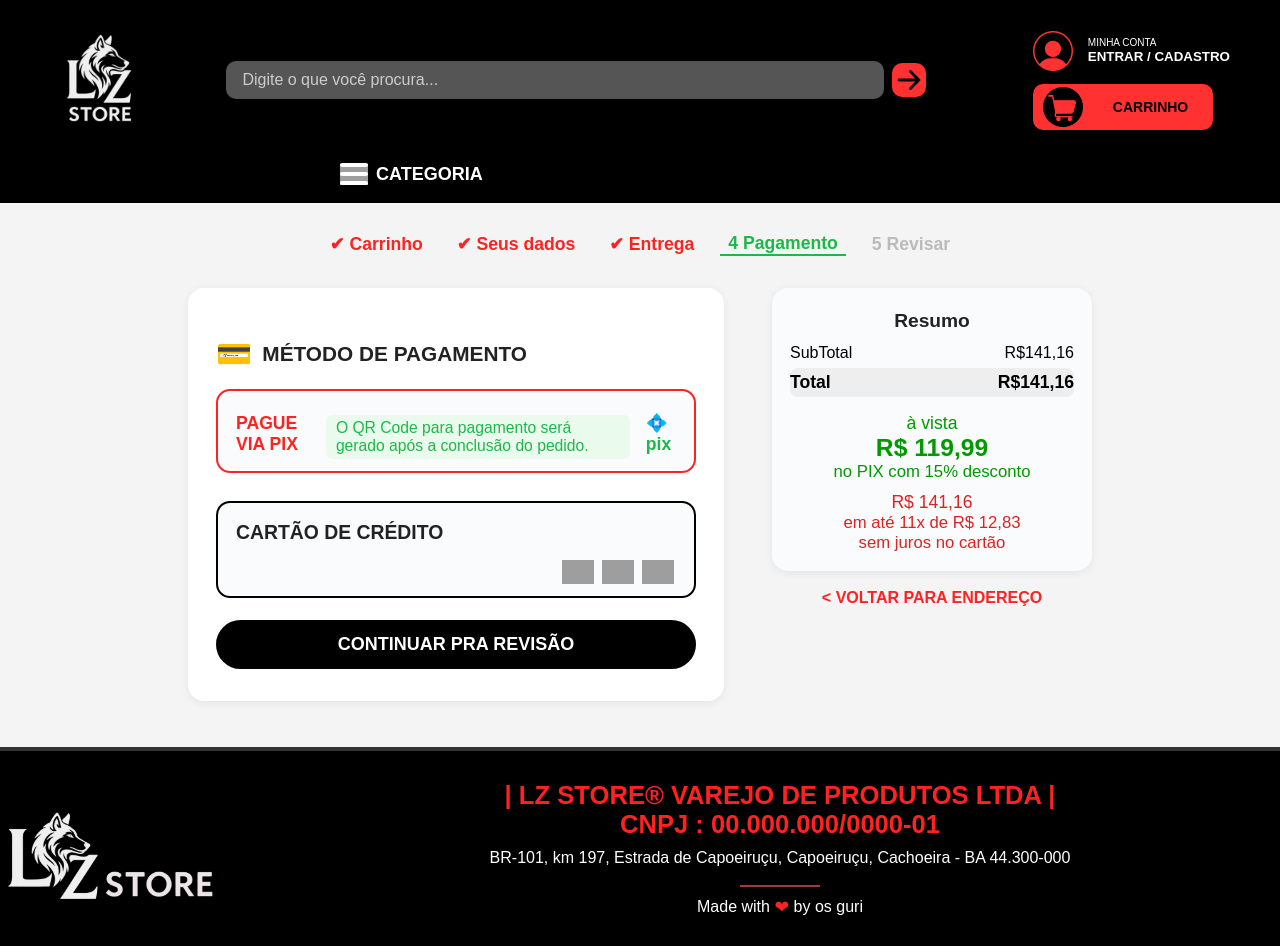
After one commit to Midaxs/Loja_Lz_Store, a PHP site: page /pagamento.php in a window 1280 px wide. The commit adds this page. Run offline with PHP 8.4, Linux system fonts and the light colour scheme; grey boxes are pictures that could not be loaded.

Commit message:
continuação do carrinho

```diff
--- a/carrinho.php
+++ b/carrinho.php
@@ -121,7 +121,7 @@ $total = 0;
                 </div>
             </div>
             <?php if (!empty($carrinho)): ?>
-            <form action="finalizar_compra.php" method="post">
+            <form action="dados.php" method="post">
                 <button class="cart-finalizar" type="submit"><span>🛒</span> FINALIZAR PEDIDO</button>
             </form>
             <?php endif; ?>
--- /dev/null
+++ b/pagamento.css
@@ -0,0 +1,240 @@
+body {
+    background: #f6f7fa;
+    font-family: 'Segoe UI', Arial, sans-serif;
+    margin: 0;
+    padding: 0;
+}
+.pagamento-container {
+    max-width: 1200px;
+    margin: 30px auto;
+    padding: 0 12px;
+}
+.pagamento-etapas {
+    display: flex;
+    gap: 18px;
+    justify-content: center;
+    align-items: center;
+    margin-bottom: 32px;
+    font-size: 1.1em;
+}
+.etapa {
+    color: #bbb;
+    font-weight: bold;
+    padding: 0 8px;
+    position: relative;
+}
+.etapa.ativa {
+    color: #1db84a;
+    border-bottom: 2px solid #1db84a;
+}
+.etapa.concluida {
+    color: #ff2222;
+}
+.pagamento-main {
+    display: flex;
+    gap: 48px;
+    align-items: flex-start;
+    flex-wrap: wrap;
+    justify-content: center;
+}
+.pagamento-form {
+    background: #fff;
+    border-radius: 16px;
+    box-shadow: 0 2px 8px #0001;
+    padding: 32px 28px;
+    min-width: 340px;
+    max-width: 480px;
+    flex: 2;
+}
+.pagamento-titulo {
+    font-size: 1.3em;
+    font-weight: bold;
+    margin-bottom: 18px;
+    display: flex;
+    align-items: center;
+    gap: 10px;
+    color: #222;
+}
+.icon-pagamento {
+    font-size: 1.4em;
+    color: #ff2222;
+}
+.pagamento-metodos {
+    display: flex;
+    flex-direction: column;
+    gap: 18px;
+    margin-bottom: 22px;
+}
+.pagamento-metodo {
+    background: #fafbfc;
+    border: 2px solid #000; /* preto */
+    border-radius: 14px;
+    padding: 18px 18px 12px 18px;
+    display: flex;
+    align-items: center;
+    gap: 16px;
+    cursor: pointer;
+    position: relative;
+    transition: border 0.2s;
+}
+.pagamento-metodo:has(input[type="radio"]:checked) {
+    border-color: #ff2222 !important;
+}
+.pagamento-metodo input[type="radio"] {
+    opacity: 0;
+    width: 0;
+    height: 0;
+    position: absolute;
+    pointer-events: none;
+}
+.pagamento-metodo.pix,
+.pagamento-metodo.cartao {
+    border-color: #000; /* preto */
+}
+.pagamento-metodo-icone {
+    margin-left: auto;
+    font-size: 1.2em;
+    display: flex;
+    align-items: center;
+    gap: 6px;
+}
+.pix-icone {
+    color: #1db84a;
+    font-weight: bold;
+    font-size: 1.1em;
+}
+.cartao-icone img {
+    height: 24px;
+    margin-right: 2px;
+}
+.pagamento-metodo-nome {
+    font-weight: bold;
+    color: #ff2222;
+    font-size: 1.1em;
+}
+.pagamento-metodo.cartao .pagamento-metodo-nome {
+    color: #222;
+}
+.pagamento-metodo-desc {
+    font-size: 0.98em;
+    color: #1db84a;
+    background: #eafbee;
+    border-radius: 6px;
+    padding: 4px 10px;
+    margin-left: 0;
+    margin-top: 6px;
+    margin-bottom: 0;
+    display: inline-block;
+}
+.pagamento-btn {
+    width: 100%;
+    padding: 14px 0;
+    background: #000; /* preto */
+    color: #fff;
+    border: none;
+    border-radius: 28px;
+    font-size: 18px;
+    font-weight: bold;
+    cursor: pointer;
+    margin-top: 10px;
+    transition: background 0.2s;
+    display: block;
+}
+.pagamento-btn:hover {
+    background: #222;
+}
+.pagamento-resumo {
+    flex: 1;
+    min-width: 270px;
+    max-width: 320px;
+}
+.resumo-card {
+    background: #fafbfc;
+    border-radius: 16px;
+    box-shadow: 0 2px 8px #0001;
+    padding: 22px 18px 18px 18px;
+    margin-bottom: 18px;
+}
+.resumo-titulo {
+    font-size: 1.2em;
+    font-weight: bold;
+    margin-bottom: 12px;
+    color: #222;
+    text-align: center;
+}
+.resumo-row {
+    display: flex;
+    justify-content: space-between;
+    font-size: 1em;
+    margin-bottom: 6px;
+}
+.resumo-row.total {
+    font-weight: bold;
+    font-size: 1.1em;
+    background: #eee;
+    border-radius: 8px;
+    padding: 4px 0;
+}
+.resumo-pagamento {
+    margin-top: 16px;
+    text-align: center;
+}
+.avista {
+    color: #009900;
+    font-size: 1.1em;
+    margin-bottom: 6px;
+}
+.preco-pix {
+    font-size: 1.4em;
+    font-weight: bold;
+    color: #009900;
+}
+.pix-desc {
+    font-size: 0.95em;
+    color: #009900;
+}
+.cartao {
+    color: #d22;
+    font-size: 1.1em;
+    margin-top: 10px;
+}
+.cartao-desc {
+    font-size: 0.95em;
+    color: #d22;
+}
+.voltar-endereco {
+    display: block;
+    color: #ff2222;
+    font-size: 1em;
+    margin-top: 18px;
+    text-decoration: none;
+    font-weight: bold;
+    text-align: center;
+}
+.voltar-endereco:hover {
+    text-decoration: underline;
+}
+.cartao-fields {
+    display: none;
+    width: 100%;
+    margin-top: 18px;
+}
+.pagamento-metodo.cartao {
+    flex-direction: column;
+    align-items: flex-start;
+}
+@media (max-width: 900px) {
+    .pagamento-main {
+        flex-direction: column;
+        gap: 24px;
+        align-items: center;
+        justify-content: center;
+    }
+    .pagamento-form, .pagamento-resumo {
+        max-width: 100%;
+        min-width: unset;
+    }
+    .pagamento-form {
+        padding: 18px 8px;
+    }
+}
--- /dev/null
+++ b/pagamento.php
@@ -0,0 +1,77 @@
+<link rel="stylesheet" href="pagamento.css">
+<?php include 'header/header.php'; ?>
+<div class="pagamento-container">
+    <div class="pagamento-etapas">
+        <span class="etapa concluida">✔ Carrinho</span>
+        <span class="etapa concluida">✔ Seus dados</span>
+        <span class="etapa concluida">✔ Entrega</span>
+        <span class="etapa ativa">4 Pagamento</span>
+        <span class="etapa">5 Revisar</span>
+    </div>
+    <div class="pagamento-main">
+        <form class="pagamento-form">
+            <h2 class="pagamento-titulo"><span class="icon-pagamento">💳</span> MÉTODO DE PAGAMENTO</h2>
+            <div class="pagamento-metodos">
+                <label class="pagamento-metodo pix ativo">
+                    <input type="radio" name="metodo" value="pix" checked>
+                    <span class="pagamento-metodo-nome">PAGUE VIA PIX</span>
+                    <span class="pagamento-metodo-desc">O QR Code para pagamento será gerado após a conclusão do pedido.</span>
+                    <span class="pagamento-metodo-icone pix-icone">💠 pix</span>
+                </label>
+                <label class="pagamento-metodo cartao">
+                    <input type="radio" name="metodo" value="cartao">
+                    <span class="pagamento-metodo-nome">CARTÃO DE CRÉDITO</span>
+                    <span class="pagamento-metodo-icone cartao-icone">
+                        <img src="https://img.icons8.com/color/32/000000/visa.png" alt="Visa">
+                        <img src="https://img.icons8.com/color/32/000000/mastercard-logo.png" alt="Mastercard">
+                        <img src="https://img.icons8.com/color/32/000000/elo.png" alt="Elo">
+                    </span>
+                    <div class="cartao-fields">
+                        <input type="text" name="numero_cartao" placeholder="Número do cartão" maxlength="19" style="width:100%;margin-bottom:10px;padding:10px;border-radius:8px;border:1px solid #ccc;">
+                        <input type="text" name="nome_cartao" placeholder="Nome impresso no cartão" style="width:100%;margin-bottom:10px;padding:10px;border-radius:8px;border:1px solid #ccc;">
+                        <div style="display:flex;gap:10px;">
+                            <input type="text" name="validade_cartao" placeholder="Validade (MM/AA)" maxlength="5" style="flex:1;padding:10px;border-radius:8px;border:1px solid #ccc;">
+                            <input type="text" name="cvv_cartao" placeholder="CVV" maxlength="4" style="flex:1;padding:10px;border-radius:8px;border:1px solid #ccc;">
+                        </div>
+                    </div>
+                </label>
+            </div>
+            <button type="submit" class="pagamento-btn">CONTINUAR PRA REVISÃO</button>
+        </form>
+        <div class="pagamento-resumo">
+            <div class="resumo-card">
+                <div class="resumo-titulo">Resumo</div>
+                <div class="resumo-row"><span>SubTotal</span><span>R$141,16</span></div>
+                <div class="resumo-row total"><span>Total</span><span>R$141,16</span></div>
+                <div class="resumo-pagamento">
+                    <div class="avista">à vista<br><span class="preco-pix">R$ 119,99</span><br><span class="pix-desc">no PIX com 15% desconto</span></div>
+                    <div class="cartao">R$ 141,16<br><span class="cartao-desc">em até 11x de R$ 12,83<br>sem juros no cartão</span></div>
+                </div>
+            </div>
+            <a href="dados.php" class="voltar-endereco">&lt; VOLTAR PARA ENDEREÇO</a>
+        </div>
+    </div>
+</div>
+<?php include 'header/footer.php'; ?>
+<script>
+document.querySelectorAll('input[name="metodo"]').forEach(function(radio) {
+    radio.addEventListener('change', function() {
+        var cartaoFields = document.querySelector('.cartao-fields');
+        if (this.value === 'cartao' && this.checked) {
+            cartaoFields.style.display = 'block';
+        } else {
+            cartaoFields.style.display = 'none';
+        }
+    });
+});
+// Exibe/oculta ao carregar a página (caso o usuário volte)
+window.addEventListener('DOMContentLoaded', function() {
+    var cartaoFields = document.querySelector('.cartao-fields');
+    var cartaoRadio = document.querySelector('input[name="metodo"][value="cartao"]');
+    if (cartaoRadio.checked) {
+        cartaoFields.style.display = 'block';
+    } else {
+        cartaoFields.style.display = 'none';
+    }
+});
+</script>
```
Also changed, not shown: calcula_frete.php (+49 -11 lines), config_prod.php (+48 -6 lines), dados.css (added, +181 -0 lines), dados.php (added, +87 -0 lines), produto.php (+4 -4 lines), revisão.css (added), revisão.php (added).
